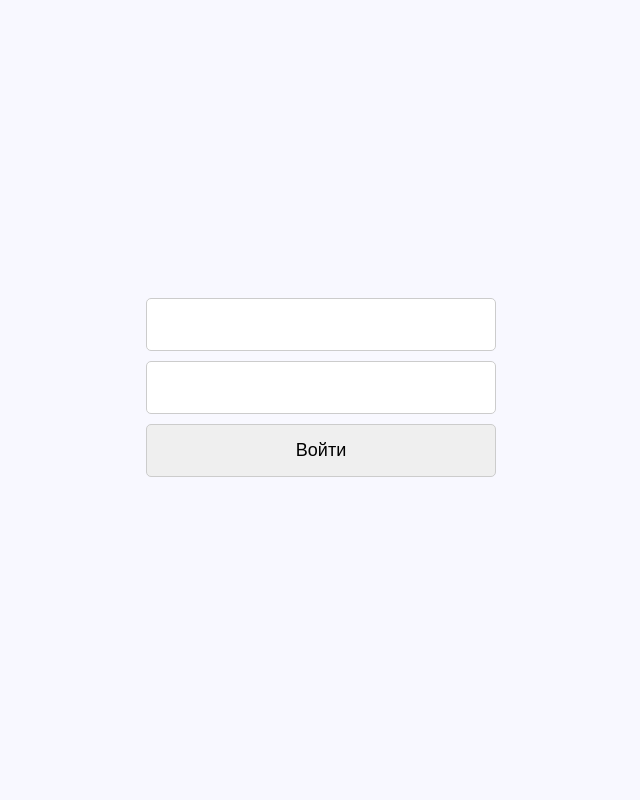
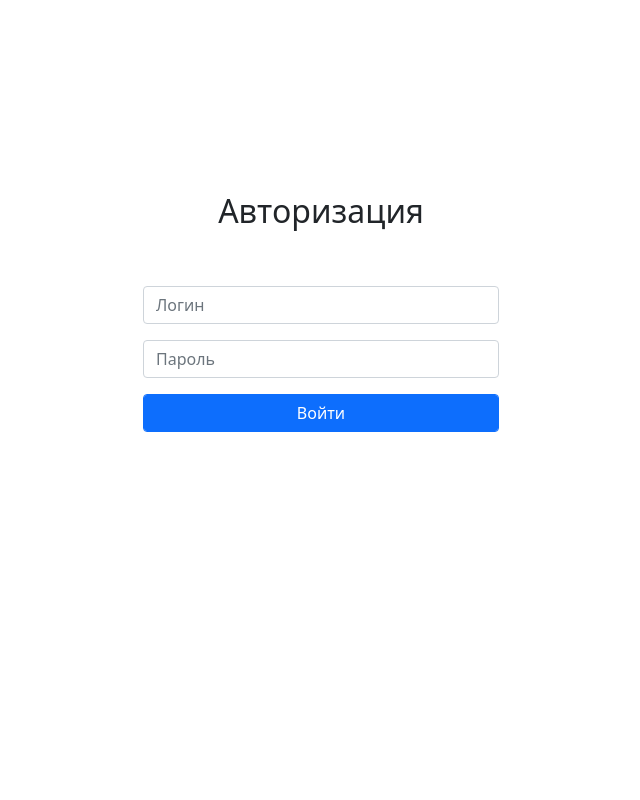
Before and after one commit to justyfay/demoauth, a FastAPI app: page / in a window 1280 px wide. Shown: the whole page, without its empty margins (319-959 px from the left). Run offline with FastAPI, Linux system fonts and the light colour scheme; parts of the project's set-up code (start-up, migrations or seed data) failed here and were passed over.

Commit message:
fix template

```diff
--- a/templates/login.html
+++ b/templates/login.html
@@ -1,46 +1,46 @@
-<html xmlns="http://www.w3.org/1999/html" lang="ru">
-<head><title>Личный кабинет</title>
-    <meta charset="utf-8"/>
-    <meta name="viewport" content="width=device-width, initial-scale=1">
+<!doctype html>
+<html lang="en">
+<head>
+    <title>Demoauth</title>
+    <meta charset="utf-8">
+    <meta name="viewport" content="width=device-width, initial-scale=1, shrink-to-fit=no">
+    <link href="https://cdn.jsdelivr.net/npm/bootstrap@5.1.3/dist/css/bootstrap.min.css" rel="stylesheet"
+          integrity="sha384-1BmE4kWBq78iYhFldvKuhfTAU6auU8tT94WrHftjDbrCEXSU1oBoqyl2QvZ6jIW3" crossorigin="anonymous">
+    <link href="https://fonts.googleapis.com/css?family=Lato:300,400,700&display=swap" rel="stylesheet">
+    <link rel="stylesheet" href="https://stackpath.bootstrapcdn.com/font-awesome/4.7.0/css/font-awesome.min.css">
 
 
-    <style type="text/css">
-        input {
-            display: block;
-            font-size: 18px;
-            padding: 15px;
-            margin-bottom: 10px;
-            outline: none;
-            border: 1px solid #ccc;
-            border-radius: 5px;
-            width: 100%;
-        }
-
-        form {
-            width: 90%;
-            min-width: 250px;
-            max-width: 350px;
-        }
-
-        body {
-            margin: 0;
-            padding: 0;
-            width: 100%;
-            height: 100%;
-            display: flex;
-            flex-direction: column;
-            align-items: center;
-            background-color: ghostwhite;
-        }
-
-        .placeholder {
-            flex: 1;
-        }
-    </style>
-
+</head>
+<body>
+<div class="container justify-content-center" style="padding-top: 15%">
+    <div class="row justify-content-center">
+        <div class="col-md-6 text-center mb-5">
+            <h2 class="heading-section">Авторизация</h2>
+        </div>
+    </div>
+    <div class="row justify-content-center align-items-center">
+        <div class="col-md-6 col-lg-4">
+            <div class="login-wrap p-0">
+                <form method="POST" action="/login" class="signin-form">
+                    <div class="form-group">
+                        <input type="text" name="username" class="form-control" placeholder="Логин" required>
+                    </div>
+                    <div class="form-group">
+                        <input id="password-field" name="password" type="password" class="form-control  mt-3"
+                               placeholder="Пароль"
+                               required>
+                    </div>
+                    <div class="form-group">
+                        <button type="submit" class="form-control btn btn-primary submit px-3 mt-3">Войти</button>
+                    </div>
+                </form>
+            </div>
+        </div>
+    </div>
+</div>
 <script type="text/javascript">
     document.addEventListener("DOMContentLoaded", function () {
-            let btn = document.querySelector('input[type=submit]')
+        let btn = document.querySelector('button[type=submit]')
         btn.addEventListener("click", async function (event) {
             event.preventDefault();
             let username = document.querySelector('input[name=username]').value;
@@ -60,20 +60,5 @@
         })
     })
 </script>
-
-</head>
-<body>
-<div class="placeholder"></div>
-<form method="POST" action="/login">
-    <label>
-        <input type="text" name="username"/>
-    </label>
-    <label>
-        <input type="password" name="password"/>
-    </label>
-    <input type="submit" value="Войти"/>
-</form>
-<div class="placeholder"></div>
-
 </body>
 </html>
```
Lines whose indentation alone changed are shown as unchanged.
